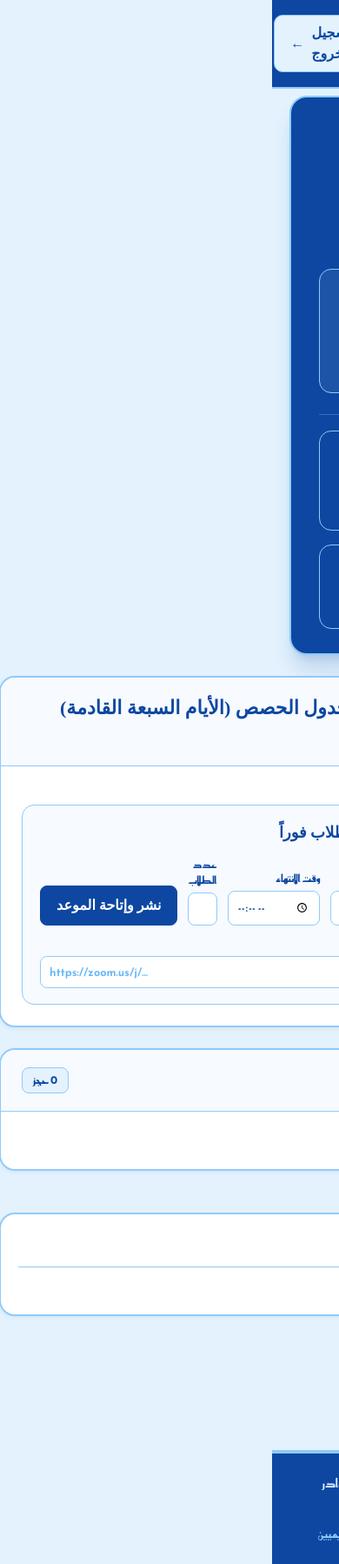
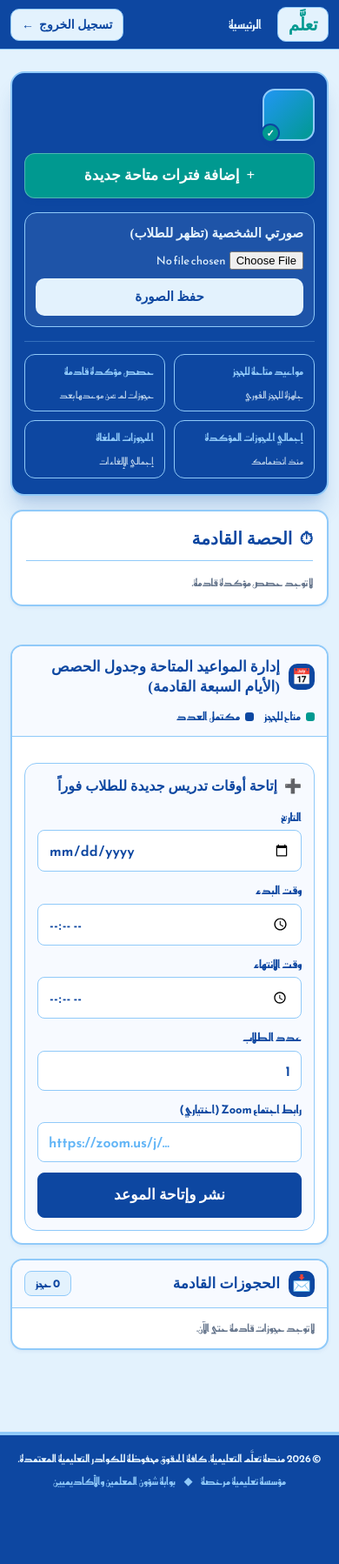
Before and after one commit to Mazen-Barbary/ta3lam, a Node project: template views/teacher.ejs in a window 390 px wide; the page is wider, and only the part inside the window is pictured. Shown: that part at 87% size. After the commit the page ends 1710 px from the top of that part, so only its background shows below. Run offline with Node 20 templates, Linux system fonts and the light colour scheme; the template is opened without the code that fills it, so the values that code supplies are empty; some libraries are stand-ins or nearby versions; some web fonts are replaced.

```diff
--- a/public/css/teacher.css
+++ b/public/css/teacher.css
@@ -925,22 +925,6 @@ button { cursor: pointer; background: none; border: 0; padding: 0; }
   color: var(--c2);
 }
 
-/* =========================================================
-   11. Responsive
-   ========================================================= */
-@media (max-width: 1080px) {
-  .dashboard-grid { grid-template-columns: 1fr; }
-  .form-inline-grid { grid-template-columns: repeat(2, 1fr); }
-  .hero-metrics-grid { grid-template-columns: repeat(2, 1fr); }
-}
-@media (max-width: 768px) {
-  .timetable-grid { grid-template-columns: 1fr; }
-  .form-inline-grid { grid-template-columns: 1fr; }
-  .booking-row-card { flex-direction: column; align-items: flex-start; }
-  .booking-actions-col { width: 100%; justify-content: flex-end; }
-  .hero-top-row { flex-direction: column; align-items: flex-start; }
-}
-
 /* ===== Teacher profile photo ===== */
 .teacher-avatar img { position: absolute; inset: 0; width: 100%; height: 100%; object-fit: cover; border-radius: 16px; }
 .student-avatar-mini { overflow: hidden; }
@@ -958,3 +942,119 @@ button { cursor: pointer; background: none; border: 0; padding: 0; }
 .zoom-box { display: flex; flex-wrap: wrap; align-items: center; gap: 12px; padding: 14px 16px; border: 1px solid var(--c2); border-radius: 14px; background: rgba(227, 242, 253, 0.08); font-size: 14px; }
 .zoom-box a.photo-save { text-decoration: none; display: inline-block; }
 .zoom-ok { font-weight: 700; }
+
+/* =========================================================
+   11. Responsive (mobile-first fixes; kept last so they win)
+   ========================================================= */
+
+/* safety net: nothing may push the page wider than the screen */
+body { overflow-x: hidden; }
+.teacher-titles, .student-col > div, .booking-details-col { min-width: 0; }
+.teacher-tagline span, .student-level, .slot-meta { overflow-wrap: anywhere; }
+.input-field-custom { min-width: 0; }
+
+/* ---------- tablets and below ---------- */
+@media (max-width: 1080px) {
+  .dashboard-grid { grid-template-columns: 1fr; }
+  .side-column { order: -1; }                      /* "next session" card comes before the timetable */
+  .hero-metrics-grid { grid-template-columns: repeat(2, 1fr); }
+  /* !important because teacher.ejs sets grid-template-columns inline on this form */
+  .form-inline-grid { grid-template-columns: repeat(2, 1fr) !important; }
+  .form-inline-grid .submit-slot-btn { grid-column: 1 / -1; order: 10; padding: 12px 18px; }
+  .timetable-grid { grid-template-columns: repeat(auto-fill, minmax(150px, 1fr)); overflow-x: visible; }
+  .slots-container { min-height: 0; }
+}
+
+/* ---------- phones ---------- */
+@media (max-width: 768px) {
+  /* header: logo + home link + logout on ONE short row (page offset stays correct) */
+  .site-header { border-bottom-width: 1.5px; }
+  .header-inner { padding: 8px 12px; gap: 8px; }
+  .header-start { gap: 8px; min-width: 0; }
+  .logo-badge { padding: 4px 12px; border-radius: 10px; }
+  .logo-badge span { font-size: 20px; }
+  .header-nav a { padding: 6px 10px; font-size: 14px; white-space: nowrap; }
+  .header-nav a.active { display: none; }          /* you are already on this page */
+  .header-back-btn { padding: 7px 12px; font-size: 14px; gap: 6px; white-space: nowrap; }
+
+  .site-main { padding-top: 68px; padding-bottom: 40px; }
+  .container { padding: 14px 12px; }
+
+  /* hero */
+  .teacher-hero { padding: 18px 14px; border-radius: 16px; gap: 16px; margin-bottom: 16px; }
+  .hero-top-row { flex-direction: column; align-items: stretch; gap: 14px; }
+  .teacher-info-group { gap: 14px; }
+  .teacher-avatar { width: 60px; height: 60px; border-radius: 14px; font-size: 26px; flex-shrink: 0; }
+  .teacher-avatar img { border-radius: 12px; }
+  .teacher-titles h1 { font-size: 24px; }
+  .teacher-tagline { font-size: 13px; gap: 6px 10px; }
+  .hero-actions { width: 100%; }
+  .btn-primary-action { width: 100%; justify-content: center; min-height: 46px; font-size: 17px; }
+
+  .photo-form, .zoom-box { padding: 12px; gap: 10px; }
+  .photo-label { width: 100%; font-size: 15px; }
+  .photo-input { min-width: 0; width: 100%; flex: 1 1 100%; font-size: 13px; }
+  .photo-save, .photo-remove { flex: 1 1 auto; min-height: 42px; text-align: center; }
+
+  .hero-metrics-grid { gap: 10px; padding-top: 14px; }
+  .metric-box { padding: 10px 12px; border-radius: 12px; }
+  .metric-label { font-size: 12px; }
+  .metric-val { font-size: 24px; }
+  .metric-sub { font-size: 11px; }
+
+  /* panels */
+  .panel-card { border-radius: 14px; margin-bottom: 16px; }
+  .panel-head { padding: 12px 14px; }
+  .panel-title-group { gap: 10px; min-width: 0; }
+  .panel-title { font-size: 17px; line-height: 1.4; }
+  .panel-icon-badge { width: 30px; height: 30px; flex-shrink: 0; }
+  .panel-body { padding: 14px; }
+  .legend-group { gap: 12px; flex-wrap: wrap; }
+
+  /* timetable: days stacked, empty days stay compact */
+  .timetable-grid { grid-template-columns: 1fr; gap: 10px; }
+  .day-column { padding: 10px; gap: 8px; }
+  .day-head { display: flex; align-items: baseline; justify-content: space-between; padding-bottom: 6px; }
+  .day-name { font-size: 17px; }
+  .time-slot-card { padding: 10px 12px; font-size: 13px; }
+  .slot-time { font-size: 14px; }
+  .slot-meta { font-size: 12px; }
+  /* bigger tap target for "delete slot" (teacher.ejs sets padding inline) */
+  .time-slot-card .btn-cancel { padding: 10px 0 !important; min-height: 40px; text-align: right; }
+
+  /* add-slot form: one field per row, 16px text so iPhones don't zoom in on focus */
+  .quick-add-form-wrapper { padding: 14px; margin-top: 16px; }
+  .quick-add-title { font-size: 16px; }
+  .form-inline-grid { grid-template-columns: 1fr !important; gap: 12px; }
+  .input-control-group label { font-size: 13px; }
+  .input-field-custom { font-size: 16px; min-height: 46px; padding: 10px 12px; }
+  .submit-slot-btn { min-height: 48px; font-size: 17px; width: 100%; }
+
+  /* bookings */
+  .booking-row-card { flex-direction: column; align-items: stretch; gap: 12px; padding: 14px; }
+  .student-col { min-width: 0; gap: 12px; }
+  .student-avatar-mini { flex-shrink: 0; }
+  .booking-details-col { flex: none; }
+  .time-detail { flex-wrap: wrap; gap: 4px 8px; font-size: 13px; }
+  .booking-actions-col { width: 100%; justify-content: flex-end; }
+  .btn-cancel { min-height: 40px; padding: 8px 14px; }
+  .btn-accept, .btn-reschedule { min-height: 40px; }
+
+  /* side widgets */
+  .live-session-card { padding: 16px; }
+  .side-widget { padding: 16px; border-radius: 14px; }
+
+  /* footer */
+  .site-footer { padding: 18px 14px; margin-top: 24px; text-align: center; }
+  .footer-inner { flex-direction: column; justify-content: center; gap: 8px; font-size: 12px; }
+  .footer-meta { flex-wrap: wrap; justify-content: center; gap: 6px 10px; }
+}
+
+/* ---------- very small phones ---------- */
+@media (max-width: 380px) {
+  .logo-badge span { font-size: 18px; }
+  .header-nav a, .header-back-btn { font-size: 13px; padding: 6px 9px; }
+  .teacher-titles h1 { font-size: 21px; }
+  .metric-val { font-size: 22px; }
+  .metric-sub { display: none; }
+}
```
